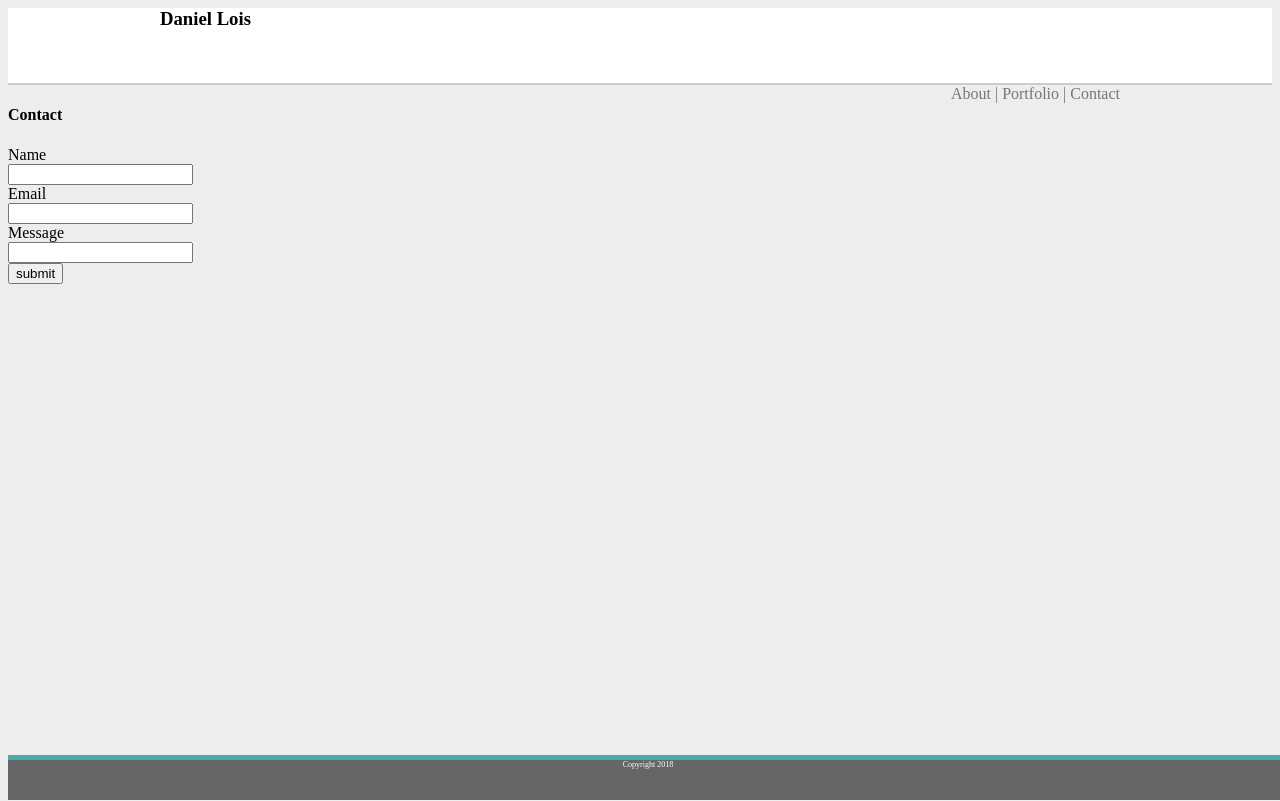
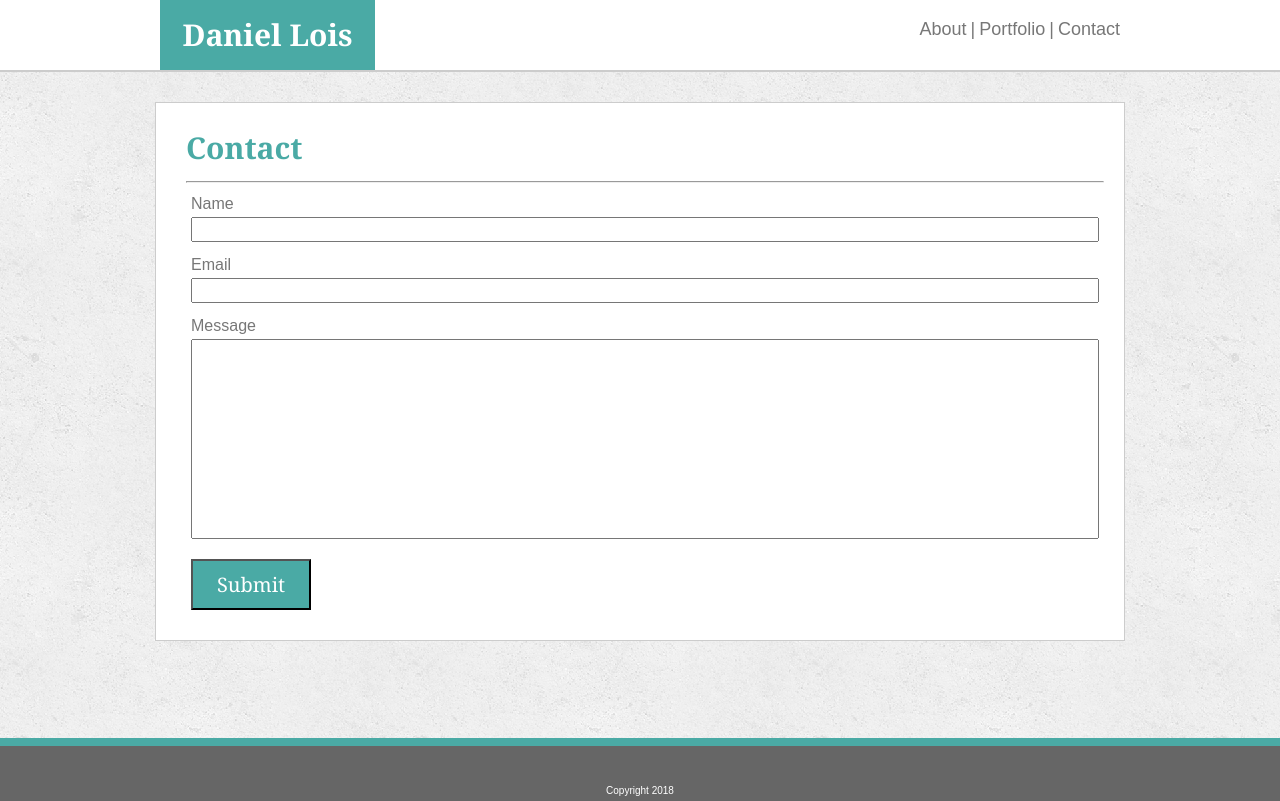
Before and after one commit to funkedee/Basic-Portfolio, a plain HTML site: page contact.html in a window 1280 px wide. Drawn offline with Linux system fonts and the light colour scheme.

Commit message:
finished basic-portfolio

```diff
--- /dev/null
+++ b/assets/css/contact_style.css
@@ -0,0 +1,27 @@
+.input_container {
+    padding: 5px;
+    color: #777777;
+    font-family: 'Arial', 'Helvetica Neue', Helvetica, sans-serif;
+}
+
+input {
+    padding: 3px;
+    color: #777777;
+    margin: 5px 0px 5px 0px;
+}
+input[type= "text"] {
+    width: 100%
+}
+
+input[type= "submit"] {
+    background: #4aaaa5;
+    color: #ffffff;
+    font-size: 20px;
+    padding: 10px;
+    width: 120px;
+    font-family: 'Georgia', Times, Times New Roman, serif;
+}
+
+input[name="message"] {
+    height: 200px;
+}
--- /dev/null
+++ b/assets/css/reset.css
@@ -0,0 +1,48 @@
+/* http://meyerweb.com/eric/tools/css/reset/
+   v2.0 | 20110126
+   License: none (public domain)
+*/
+
+html, body, div, span, applet, object, iframe,
+h1, h2, h3, h4, h5, h6, p, blockquote, pre,
+a, abbr, acronym, address, big, cite, code,
+del, dfn, em, img, ins, kbd, q, s, samp,
+small, strike, strong, sub, sup, tt, var,
+b, u, i, center,
+dl, dt, dd, ol, ul, li,
+fieldset, form, label, legend,
+table, caption, tbody, tfoot, thead, tr, th, td,
+article, aside, canvas, details, embed,
+figure, figcaption, footer, header, hgroup,
+menu, nav, output, ruby, section, summary,
+time, mark, audio, video {
+	margin: 0;
+	padding: 0;
+	border: 0;
+	font-size: 100%;
+	font: inherit;
+	vertical-align: baseline;
+}
+/* HTML5 display-role reset for older browsers */
+article, aside, details, figcaption, figure,
+footer, header, hgroup, menu, nav, section {
+	display: block;
+}
+body {
+	line-height: 1;
+}
+ol, ul {
+	list-style: none;
+}
+blockquote, q {
+	quotes: none;
+}
+blockquote:before, blockquote:after,
+q:before, q:after {
+	content: '';
+	content: none;
+}
+table {
+	border-collapse: collapse;
+	border-spacing: 0;
+}
--- a/assets/css/style.css
+++ b/assets/css/style.css
@@ -1,30 +1,25 @@
 body {
-    background: #ededed
+    background-image: url("../images/concrete_seamless.png");
+}
+
+#page_container{
+    position: relative;
+    padding: 0px 0px 1px 0px;
+    min-height: 100%;
 }
 
 header {
     background: #ffffff;
     border-bottom: 2px solid #cccccc;
-    height: 75px;
+    height: 70px;
     width: 100%;
+    margin-bottom: 30px;
 }
 
-div {
-    height: 75px;
+#header_container {
+    height: 70px;
     width: 960px;
     margin: auto;
-
-}
-
-h1 {
-    background: #4aaaa5;
-    color: #ffffff;
-    text-align: center;
-    padding: 20px;
-    width: 175px;
-    float: left;
-    position: relative;
-    bottom: 22px;
 }
 
 ul {
@@ -35,57 +30,68 @@ ul {
 li {
     display: inline;
     color: #777777;
-
+    font-size: 18px;
+    font-family: 'Arial', 'Helvetica Neue', Helvetica, sans-serif;
 }
 
 a {
     text-decoration: none;
     color: #777777;
+    font-size: 18px;
+    font-family: 'Arial', 'Helvetica Neue', Helvetica, sans-serif;
 }
 
 .nav_link {
     color: #777777;
     padding: 10px;
-
+    font-size: 18px;
+    font-family: 'Arial', 'Helvetica Neue', Helvetica, sans-serif;
 }
 
 main {
     background: #ffffff;
     width: 918px;
-    padding: 10px 20px 10px 20px ;
+    padding: 20px 20px 20px 30px;
     border: 1px solid #cccccc;
     clear: both;
     margin: auto;
     overflow: auto;
-}
-
-h2 {
-    color: #4aaaa5;
-    font-size: 30px;
+    margin-bottom: 100px;
 }
 
 hr {
     color: #777777;
-}
-.profile_pic {
-    height: 150px;
-    width: 150px;
-    float: left;
-    padding: 20px 20px 20px 0px;
-}
-p {
-    color: #777777;
-    padding: 6px 20px 0px 0px;
 }
 
 footer {
     background: #666666;
     color: #ffffff;
     text-align: center;
-    font-size: 8px;
+    font-size: 10px;
     position: absolute;
     bottom: 0px;
     width: 100%;
-    height: 40px;
-    border-top: 5px solid #4aaaa5;
+    height: 55px;
+    border-top: 8px solid #4aaaa5;
+    font-family: 'Arial', 'Helvetica Neue', Helvetica, sans-serif;
 }
+
+h3  {
+    background: #4aaaa5;
+    color: #ffffff;
+    text-align: center;
+    width: 175px;
+    padding: 20px;
+    float: left;
+    font-size: 30px;
+    font-weight: bold;
+    font-family: 'Georgia', Times, Times New Roman, serif;
+}
+
+h4 {
+    color: #4aaaa5;
+    font-size: 30px;
+    font-weight: bold;
+    padding: 10px 10px 10px 0px;
+    font-family: 'Georgia', Times, Times New Roman, serif;
+}
--- a/contact.html
+++ b/contact.html
@@ -4,11 +4,14 @@
     <meta name="viewport" content="width=device-width, initial-scale=1.0">
     <meta http-equiv="X-UA-Compatible" content="ie=edge">
     <title>DL-Contact</title>
+    <link rel="stylesheet" type="text/css" href="assets/css/reset.css">
     <link rel="stylesheet" type="text/css" href="assets/css/style.css">
+    <link rel="stylesheet" type="text/css" href="assets/css/contact_style.css">
 </head>
 <body>
+    <div id= "page_container">
     <header>
-        <div>
+        <div id="header_container">
             <h3>Daniel Lois</h3>
 
             <!-- navigation bar -->
@@ -22,23 +25,37 @@
         </div>
     </header>
 
+    <main>
         <form>
             <h4>Contact</h4>
 
+            <hr>
+
+            <div class= "input_container">
                 Name<br>
                 <input type="text" name="name"><br>
+            </div>
 
+            <div class= "input_container">
                 Email<br>
                 <input type="text" name="email"><br>
+            </div>
 
+            <div class= "input_container">
                 Message<br>
                 <input type="text" name="message"><br>
+            </div>
 
-        <input type="submit" value="submit">
+            <div class= "input_container">
+                <input type="submit" value="Submit">
+            </div>
         </form>
+    </main>
 
     <footer>
+            <br> <br> <br> <br>
             Copyright 2018
     </footer>
+    </div>
 </body>
 </html>
```
Also changed, not shown: assets/css/index_style.css (added, +33 -0 lines), assets/css/portfolio_style.css (added, +24 -0 lines), index.html (+14 -14 lines), portfolio.html (+33 -9 lines), assets/images/concrete_seamless.png (added). Lines whose indentation alone changed are shown as unchanged.
